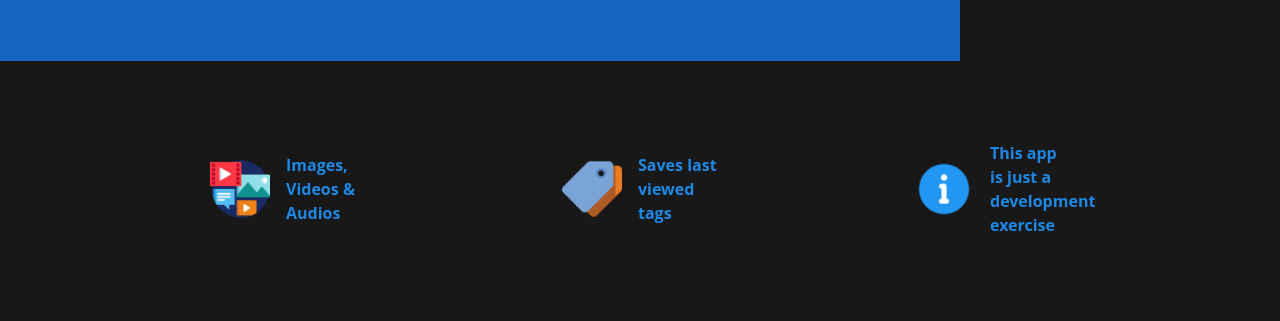
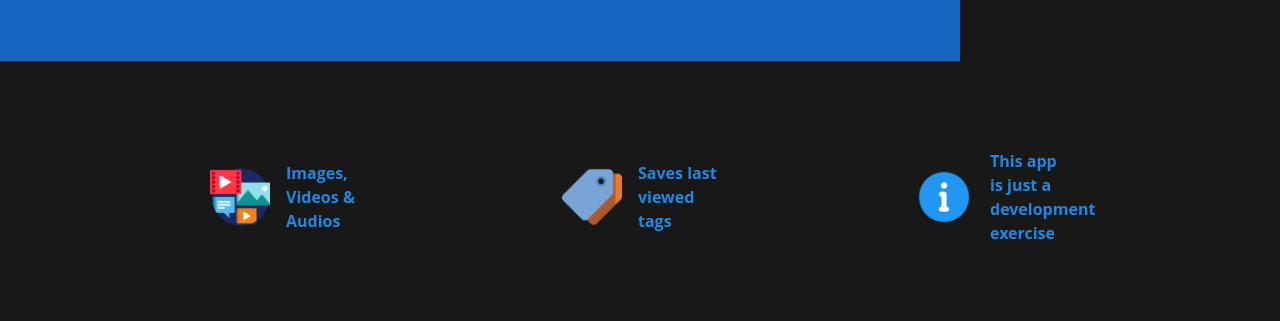
Before and after one commit to ivansgarcia/space_explorer, a Gatsby site: page / in a window 1280 px wide. Shown: the part 443-764 px from the top of the page. Built offline with nearby package versions, Linux system fonts and the light colour scheme; Gatsby itself is replaced by a stand-in of ours; a web font is replaced by a local one.

Commit message:
added cache clear on exit

```diff
--- a/package.json
+++ b/package.json
@@ -11,7 +11,7 @@
     "develop": "gatsby develop -H 0.0.0.0 -p 8000",
     "start": "gatsby develop",
     "build": "gatsby build",
-    "serve": "gatsby serve",
+    "serve": "gatsby serve -H 0.0.0.0 -p 9000",
     "clean": "gatsby clean"
   },
   "dependencies": {
--- a/src/components/Results.jsx
+++ b/src/components/Results.jsx
@@ -49,7 +49,7 @@ const Results = ({
             : resultList;
 
     const filterByTag = async (tag) => {
-        setSearchValue(tag)
+        setSearchValue(tag);
         const newList = await findResultsByTag(tag).then(
             (r) => r.data.collection.items
         );
--- a/src/components/Welcome.jsx
+++ b/src/components/Welcome.jsx
@@ -8,7 +8,7 @@ import multimediaIcon from '../images/multimedia.png';
 import tagsIcon from '../images/tags.png';
 import infoIcon from '../images/info.png';
 
-const Welcome = ({ setResultList, setLoading, showViewer, setShowViewer }) => {
+const Welcome = ({ setResultList, setLoading, showViewer, setShowViewer, setSearchValue }) => {
     const [savedState, setSavedState] = useState({});
 
     useEffect(() => {
@@ -18,6 +18,7 @@ const Welcome = ({ setResultList, setLoading, showViewer, setShowViewer }) => {
     }, []);
 
     const searchTag = async (tag) => {
+        setSearchValue(tag);
         setLoading(true);
         await findResultsByTag(tag)
             .then((r) => setResultList(r.data.collection.items))
@@ -40,15 +41,15 @@ const Welcome = ({ setResultList, setLoading, showViewer, setShowViewer }) => {
                 </h3>
             </section>
             <section className="flex flex-wrap justify-around gap-8 sm:px-32">
-                <div className="flex items-center gap-4 font-bold text-blue-600">
+                <div className="p-2 flex items-center gap-4 font-bold text-blue-600">
                     <img className="" src={multimediaIcon} alt="multimedia" width={60} />
                     <p className="w-20">Images, Videos & Audios</p>
                 </div>
-                <div className="flex items-center gap-4 font-bold text-blue-600">
+                <div className="p-2 flex items-center gap-4 font-bold text-blue-600">
                     <img src={tagsIcon} alt="tags" width={60} />
                     <p className="w-20">Saves last viewed tags</p>
                 </div>
-                <div className="flex items-center gap-4 font-bold text-blue-600">
+                <div className="p-2 flex items-center gap-4 font-bold text-blue-600">
                     <img src={infoIcon} alt="info" width={60} />
                     <p className="w-20">
                         This app is just a development exercise
--- a/src/pages/index.js
+++ b/src/pages/index.js
@@ -6,6 +6,7 @@ import Results from '../components/Results';
 import Welcome from '../components/Welcome';
 import Loading from '../components/Loading';
 import nasaLogo from '../images/NASA_logo.svg';
+import { useEffect } from "react";
 
 const IndexPage = () => {
     const [resultList, setResultList] = useState(null);
@@ -14,6 +15,12 @@ const IndexPage = () => {
     const [searchValue, setSearchValue] = useState('');
 
     const date = new Date().getFullYear();
+
+    useEffect(() => {
+        return () => {
+            process.env.NODE_ENV === "production" && caches.delete();
+        };
+    }, []);
 
     return (
         <div
@@ -32,6 +39,7 @@ const IndexPage = () => {
             ) : (
                 !loading && (
                     <Welcome
+                        setSearchValue={setSearchValue}
                         showViewer={showViewer}
                         setShowViewer={setShowViewer}
                         setResultList={setResultList}
```
